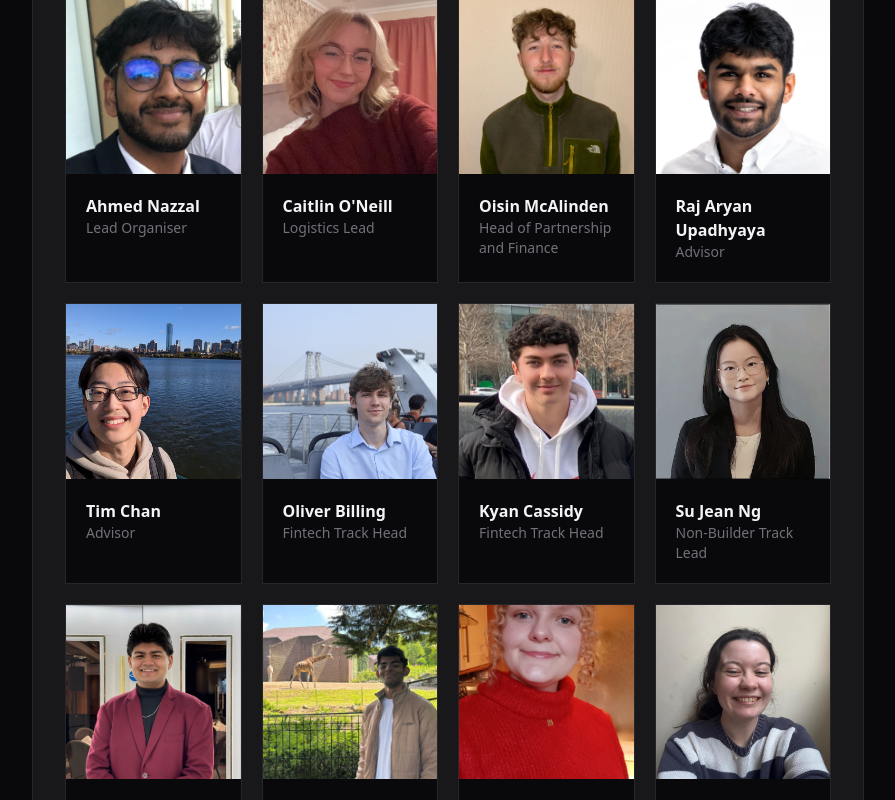
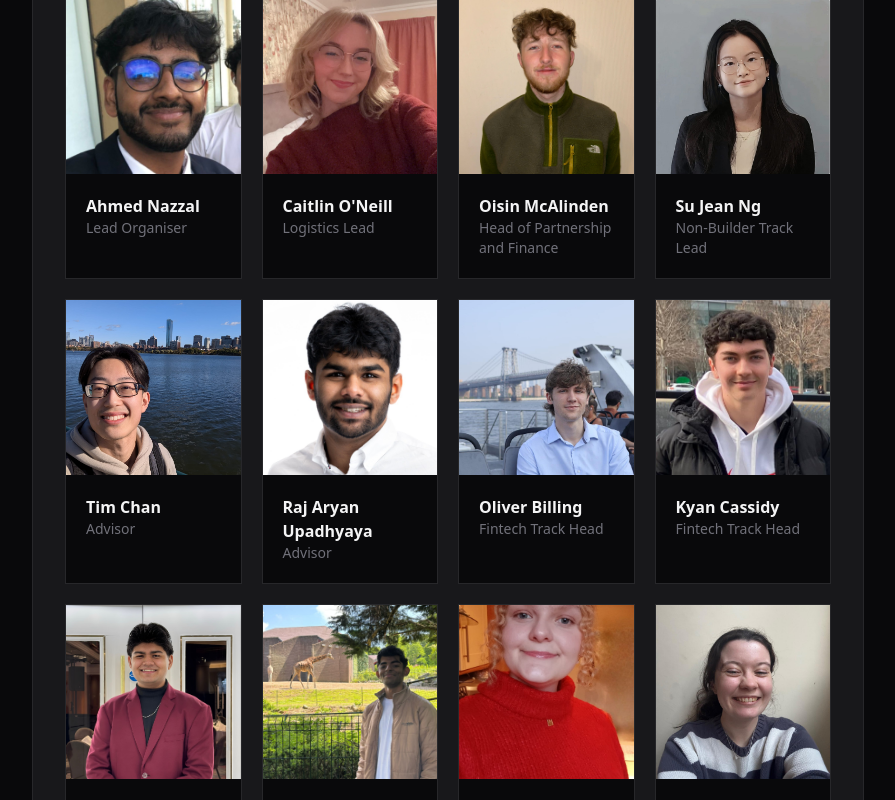
Before and after one commit to hackbelfast/HackBelfast-Website, a React (Vite) app in the folder frontend/: page / in a window 1280 px wide. Shown: the part 4162-4962 px from the top of the page, without its empty margins (192-1087 px from the left). Built offline with nearby package versions, Linux system fonts and the light colour scheme; the HTML template or start-up script is replaced by a standard one.

Commit message:
ajusted images again

```diff
--- a/frontend/src/pages/Landing/Landing.tsx
+++ b/frontend/src/pages/Landing/Landing.tsx
@@ -132,16 +132,22 @@ const Landing = () => {
       linkedin: "https://www.linkedin.com/in/oisin-mcalinden-3b6a8a2a4/",
     },
     {
-      name: "Raj Aryan Upadhyaya",
-      role: "Advisor",
-      image: Images.Raj,
-      linkedin: "https://www.linkedin.com/in/raupadhyaya04/",
+      name: "Su Jean Ng",
+      role: "Non-Builder Track Lead",
+      image: Images.SuJeanNg,
+      linkedin: "https://www.linkedin.com/in/sjeann/",
     },
     {
       name: "Tim Chan",
       role: "Advisor",
       image: Images.TimChan,
       linkedin: "https://www.linkedin.com/in/chuntimchan/",
+    },
+    {
+      name: "Raj Aryan Upadhyaya",
+      role: "Advisor",
+      image: Images.Raj,
+      linkedin: "https://www.linkedin.com/in/raupadhyaya04/",
     },
     {
       name: "Oliver Billing",
@@ -154,12 +160,6 @@ const Landing = () => {
       role: "Fintech Track Head",
       image: Images.KyanCassidy,
       linkedin: "https://www.linkedin.com/in/kyan-cassidy/",
-    },
-    {
-      name: "Su Jean Ng",
-      role: "Non-Builder Track Lead",
-      image: Images.SuJeanNg,
-      linkedin: "https://www.linkedin.com/in/sjeann/",
     },
     {
       name: "Mayukh Banerjee",
```
